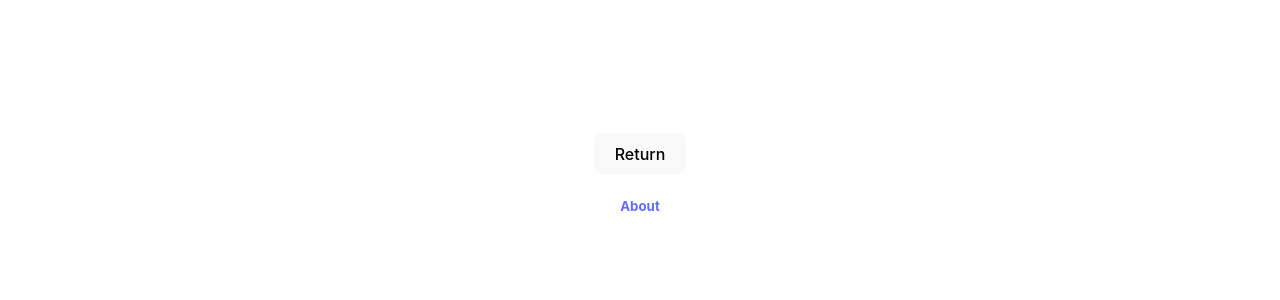
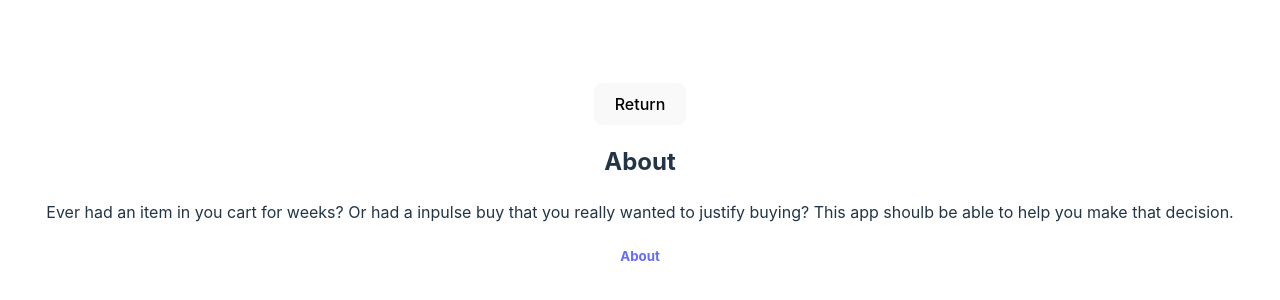
Before and after one commit to Erodri6z/shouldIBuy, a React (Vite) app: page /about in a window 1280 px wide. Shown: the part 214-514 px from the top of the page. Built offline with nearby package versions, Linux system fonts and the light colour scheme.

Commit message:
add content to the about page

```diff
--- a/src/pages/About/about.jsx
+++ b/src/pages/About/about.jsx
@@ -6,7 +6,8 @@ const About = () => {
       <a href="/">
         <button>Return</button>
       </a>
-      <h2></h2>
+      <h2>About</h2>
+      <p>Ever had an item in you cart for weeks? Or had a inpulse buy that you really wanted to justify buying? This app shoulb be able to help you make that decision. </p>
 
     </div>
   )
```
